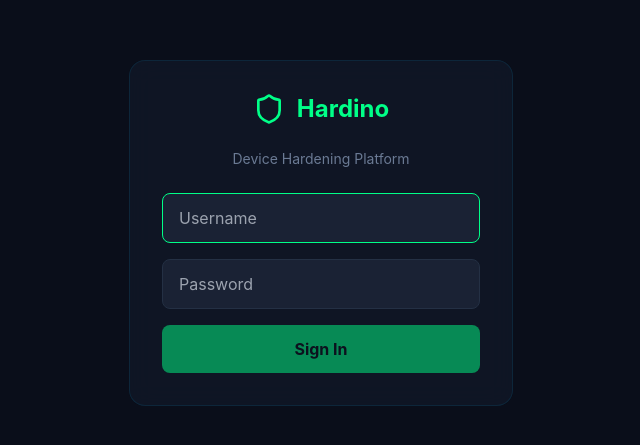
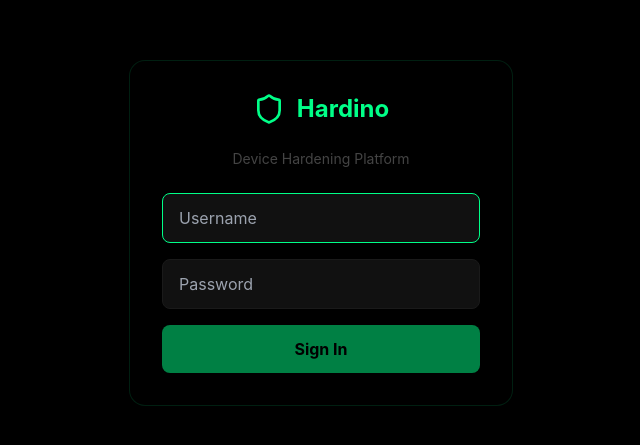
Before and after one commit to EynaExp/Hardino, a React (Vite) app in the folder frontend/: page / in a window 1280 px wide. Shown: the part 167-612 px from the top of the page, without its empty margins (319-959 px from the left). Built offline with nearby package versions, Linux system fonts and the light colour scheme.

Commit message:
feat: black and green theme - pure black background, green accents throughout
- Pure black background (#000000)
- Dark gray cards with green-tinted borders
- All neon-blue mapped to green (#00ff88)
- Green glow effects, green status indicators

```diff
--- a/frontend/src/index.css
+++ b/frontend/src/index.css
@@ -6,12 +6,12 @@
 
 :root {
   --neon-green: #00ff88;
-  --neon-blue: #00bbff;
   --neon-red: #ff4444;
 }
 
 body {
   font-family: 'Inter', -apple-system, BlinkMacSystemFont, sans-serif;
+  background: #000000;
 }
 
 html[dir="rtl"] body {
@@ -27,21 +27,19 @@ html[dir="rtl"] .text-right {
 }
 
 .glass-card {
-  background: rgba(17, 24, 39, 0.8);
+  background: rgba(0, 0, 0, 0.6);
   backdrop-filter: blur(12px);
-  border: 1px solid rgba(0, 187, 255, 0.1);
+  border: 1px solid rgba(0, 255, 136, 0.12);
 }
 
 .glow-green { box-shadow: 0 0 20px rgba(0, 255, 136, 0.15); }
-.glow-blue { box-shadow: 0 0 20px rgba(0, 187, 255, 0.15); }
-.glow-red { box-shadow: 0 0 20px rgba(255, 68, 68, 0.15); }
 
 .severity-critical { color: #ff4444; }
 .severity-high { color: #ff8800; }
 .severity-medium { color: #ffcc00; }
-.severity-low { color: #00bbff; }
+.severity-low { color: #00ff88; }
 
 .status-completed { color: #00ff88; }
-.status-running { color: #00bbff; }
+.status-running { color: #00ff88; }
 .status-failed { color: #ff4444; }
-.status-pending { color: #6b7a94; }
+.status-pending { color: #444444; }
--- a/frontend/tailwind.config.js
+++ b/frontend/tailwind.config.js
@@ -5,17 +5,17 @@ export default {
     extend: {
       colors: {
         dark: {
-          900: '#0a0e1a',
-          800: '#111827',
-          700: '#1a2234',
-          600: '#243044',
-          500: '#374357',
-          400: '#6b7a94',
-          300: '#9ca8b8',
+          900: '#000000',
+          800: '#0a0a0a',
+          700: '#111111',
+          600: '#1a1a1a',
+          500: '#222222',
+          400: '#444444',
+          300: '#888888',
         },
         neon: {
           green: '#00ff88',
-          blue: '#00bbff',
+          blue: '#00ff88',
           red: '#ff4444',
           orange: '#ff8800',
           yellow: '#ffcc00',
```
